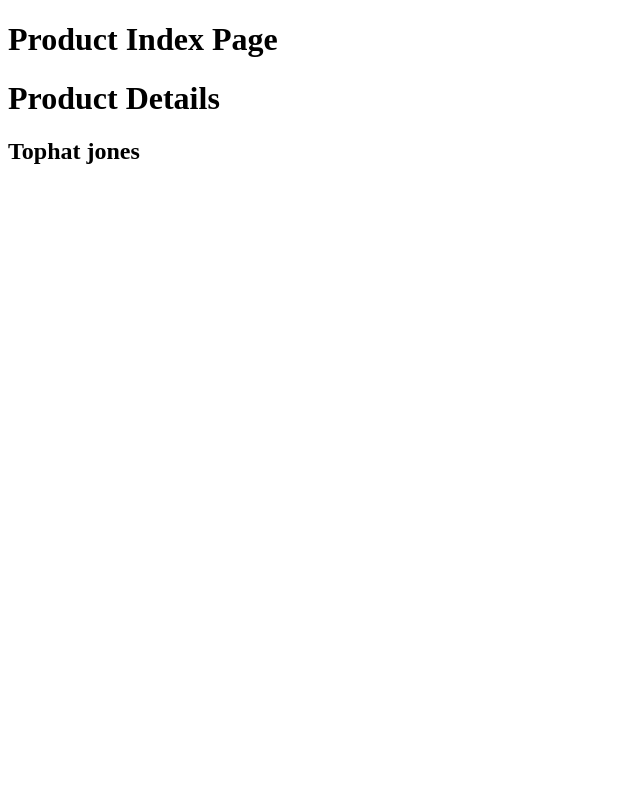
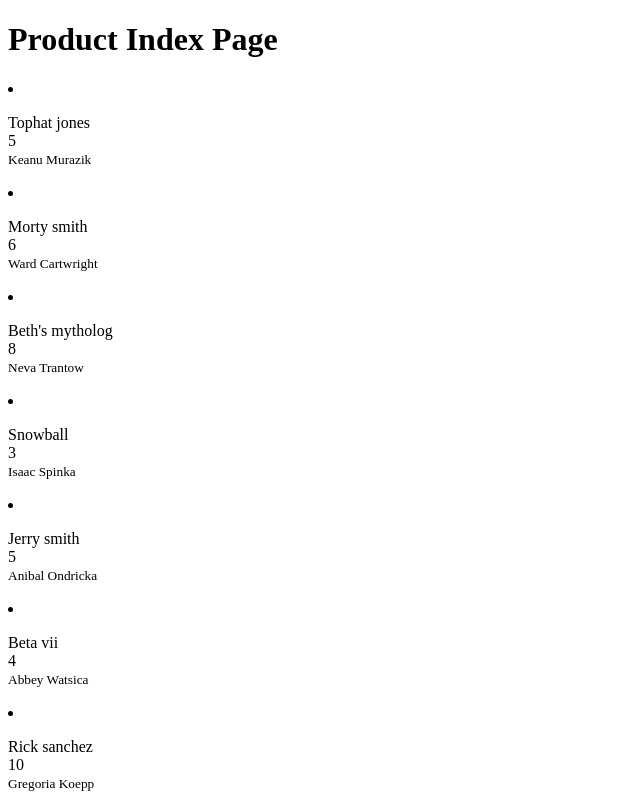
Before and after one commit to kentcheung2000/amazon_spa_lab, a React (Create React App) app: page / in a window 1280 px wide. Shown: the whole page, without its empty margins (0-640 px from the left). Built offline with nearby package versions, Linux system fonts and the light colour scheme.

Commit message:
Lab 1 list index page

```diff
--- a/src/App.js
+++ b/src/App.js
@@ -9,6 +9,7 @@ function App() {
 
       <ProductIndexPage />
 
+
     </div>
   );
 }
--- a/src/components/ProductIndexPage.js
+++ b/src/components/ProductIndexPage.js
@@ -9,16 +9,22 @@ class ProductIndexPage extends Component {
             <div>
                 <h1>Product Index Page</h1>
 
-                <ProductDetails
-                    title={ProductIndexPageData[0].title}
-                />
+                {ProductIndexPageData.map((product, index) => (
+                    <li key={index}>
+                        <p>
+                            {product.title}
+                            <br />
+                            {product.price}
+                            <br />
+                            <small>{product.seller.full_name}</small>
+                        </p>
 
+
+                    </li>
+                ))}
             </div>
-
         )
-
     }
-
 }
 
 
```
Also changed, not shown: src/components/ProductShowPage.js (+25 -9 lines).
